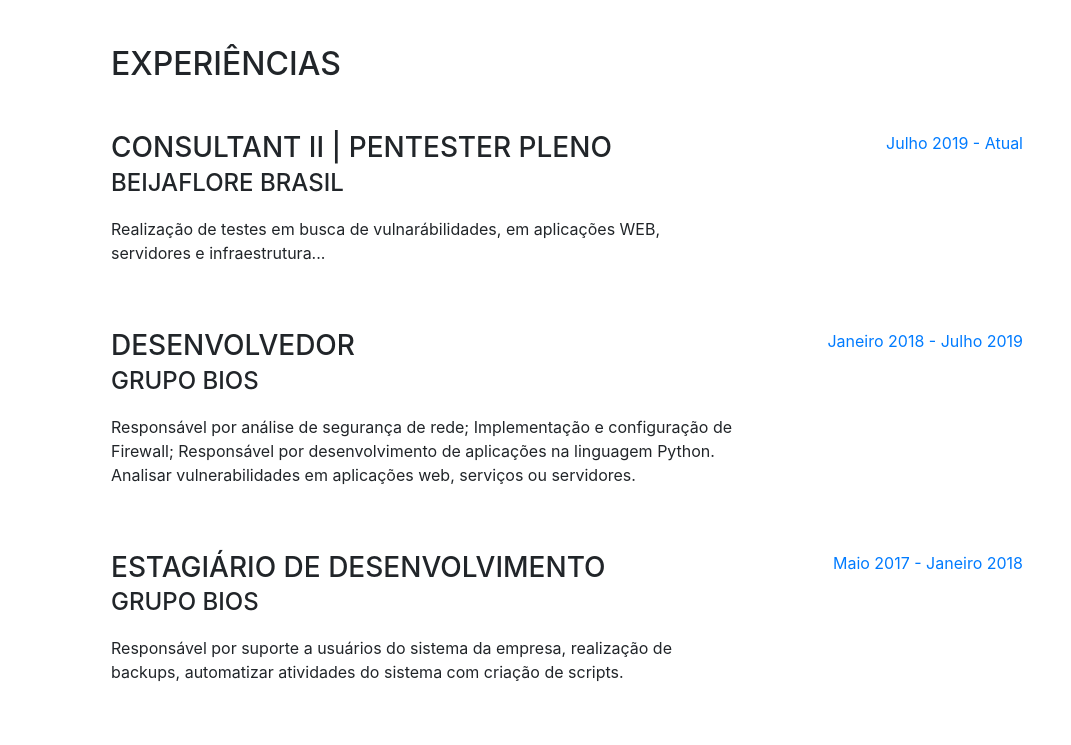
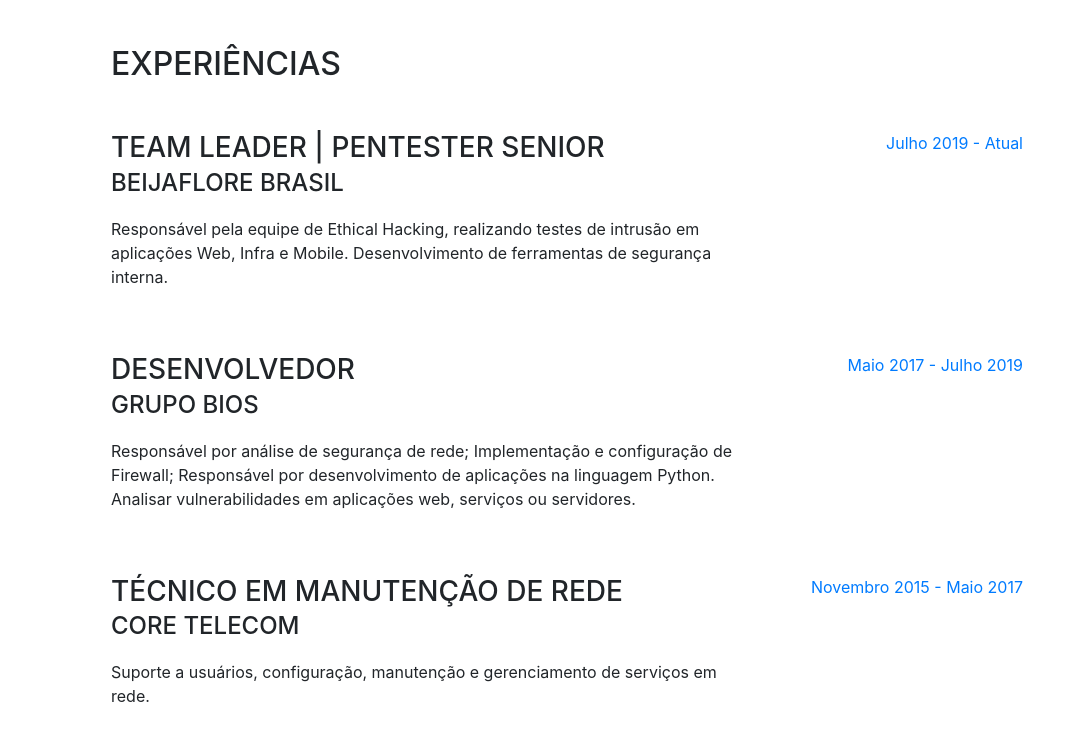
Before and after one commit to WallesonM/wallesonm.github.io, a website with bundled scripts: page index.html in a window 1280 px wide. Shown: the part 804-1549 px from the top of the page, without its empty margins (209-1280 px from the left). Built offline with nearby package versions, Linux system fonts and the light colour scheme; a web font is replaced by a local one.

Commit message:
atualizacoes

```diff
--- a/index.html
+++ b/index.html
@@ -8,7 +8,7 @@
     <meta name="description" content="">
     <meta name="author" content="">
 
-    <title>Walleson Moura</title>
+    <title>phor3nsic{Walleson Moura}</title>
 
     <!-- Bootstrap core CSS -->
     <link href="vendor/bootstrap/css/bootstrap.min.css" rel="stylesheet">
@@ -72,7 +72,7 @@
             <span class="text-primary">Moura</span>
           </h1>
           <div class="subheading mb-5"> São Paulo , SP 06182-270 · (11) 99722-6897 ·
-            <a href="mailto:wallesonmr@gmail.com">wallesonmr@gmail.com</a>
+            <a href="mailto:phorensic@pm.me">phorensic@pm.me</a>
           </div>
           <p class="lead mb-5">
             Estudante, Desenvolvedor e pesquisador de segurança da informação, autodidata,
@@ -86,10 +86,10 @@
             <a href="https://www.linkedin.com/in/wallesonmoura/">
               <i class="fab fa-linkedin-in"></i>
             </a>
-            <a href="https://github.com/WallesonM">
+            <a href="https://github.com/phor3nsic">
               <i class="fab fa-github"></i>
             </a>
-            <a href="https://twitter.com/ph0r3n5ic">
+            <a href="https://twitter.com/phor3nsic_br">
               <i class="fab fa-twitter"></i>
             </a>
 
@@ -105,11 +105,12 @@
 
           <div class="resume-item d-flex flex-column flex-md-row mb-5">
             <div class="resume-content mr-auto">
-              <h3 class="mb-0">Consultant II | Pentester Pleno</h3>
+              <h3 class="mb-0">Team Leader | Pentester Senior</h3>
               <div class="subheading mb-3">Beijaflore Brasil</div>
               <p>
-                Realização de testes em busca de vulnarábilidades, em aplicações WEB, servidores e infraestrutura...
-
+                Responsável pela equipe de Ethical Hacking, realizando testes de intrusão
+                em aplicações Web, Infra e Mobile.
+                Desenvolvimento de ferramentas de segurança interna.
               </p>
             </div>
             <div class="resume-date text-md-right">
@@ -130,19 +131,7 @@
               </p>
             </div>
             <div class="resume-date text-md-right">
-              <span class="text-primary">Janeiro 2018 - Julho 2019</span>
-            </div>
-          </div>
-
-          <div class="resume-item d-flex flex-column flex-md-row mb-5">
-            <div class="resume-content mr-auto">
-              <h3 class="mb-0">Estagiário de Desenvolvimento</h3>
-              <div class="subheading mb-3">Grupo Bios</div>
-              <p>Responsável por suporte a usuários do sistema da empresa,
-                realização de backups, automatizar atividades do sistema com criação de scripts.</p>
-            </div>
-            <div class="resume-date text-md-right">
-              <span class="text-primary">Maio 2017 - Janeiro 2018</span>
+              <span class="text-primary">Maio 2017 - Julho 2019</span>
             </div>
           </div>
 
@@ -288,6 +277,10 @@
           <ul class="fa-ul mb-0">
             <li>
               <i class="fa-li fa fa-trophy text-warning"></i>
+              Advanced Training in WEB Application Exploration (H2HC 2019)</li>
+
+            <li>
+              <i class="fa-li fa fa-trophy text-warning"></i>
               Python para todos </li>
             <li>
               <i class="fa-li fa fa-trophy text-warning"></i>
```
Also changed, not shown: posts/test.md (added, +1 -0 lines).
